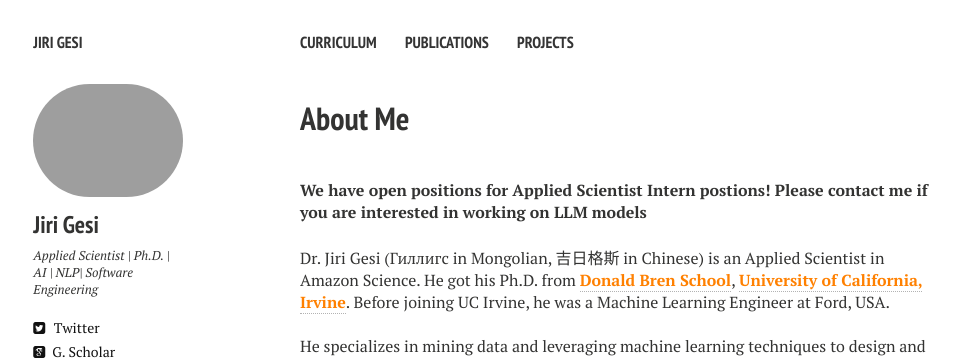
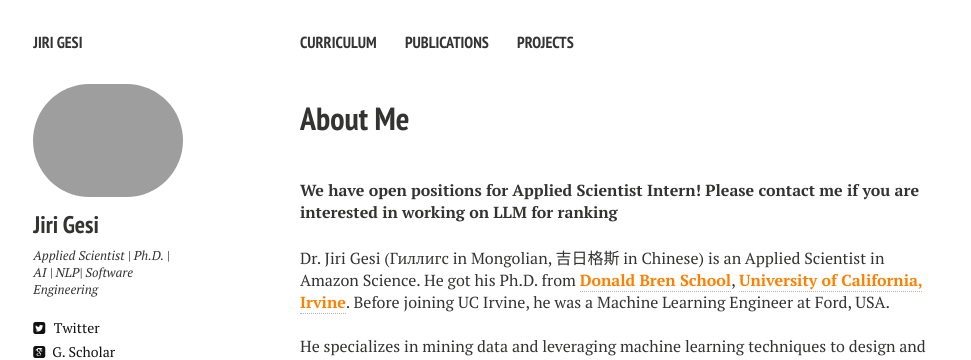
Before and after one commit to Jirigesi/Jirigesi.github.io, a Jekyll site: the page built from index.md, in a window 1280 px wide. Shown: the top 360 px of the page, without its empty margins (20-991 px from the left). Built offline with Jekyll 4.4.1, drawn with Linux system fonts in a browser that asks for light colours; nearby versions of some CDN libraries; comment, search, counter and statistics services are not loaded.

Commit message:
Update index.md

```diff
--- a/index.md
+++ b/index.md
@@ -9,7 +9,7 @@ tags: [Jekyll, theme, responsive, blog, template]
 
 <br />
 
-**We have open positions for Applied Scientist Intern postions! Please contact me if you are interested in working on LLM models**
+**We have open positions for Applied Scientist Intern! Please contact me if you are interested in working on LLM for ranking**
 
 <br />
 
```
